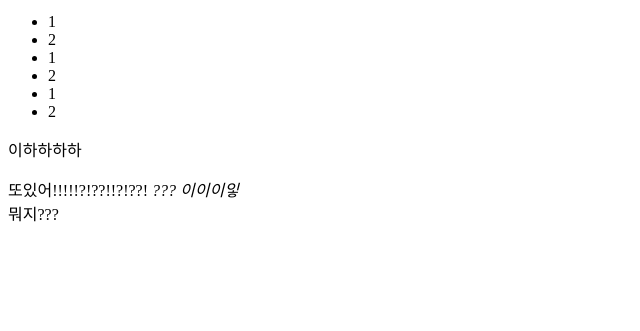
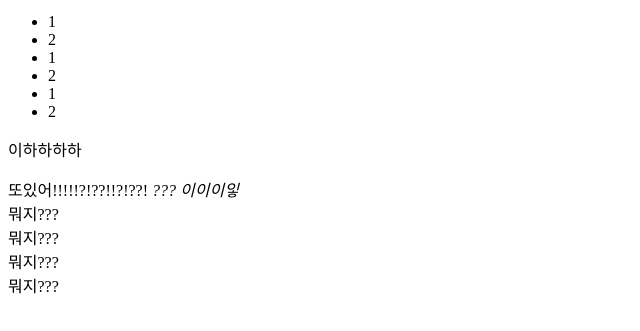
Before and after one commit to ar4132/git_test, a plain HTML site: page index.html in a window 1280 px wide. Shown: the part 101-432 px from the top of the page, without its empty margins (0-640 px from the left). Drawn offline with Linux system fonts and the light colour scheme.

Commit message:
뭐지 3개추가

```diff
--- a/index.html
+++ b/index.html
@@ -20,6 +20,9 @@
         	<span>또있어!!!!!?!??!!?!??!</span>
         	<em>??? 이이이잏</em>
         	<div>뭐지???</div>
+        	<div>뭐지???</div>
+        	<div>뭐지???</div>
+        	<div>뭐지???</div>
         </div>
     </body>
 </html>
```
